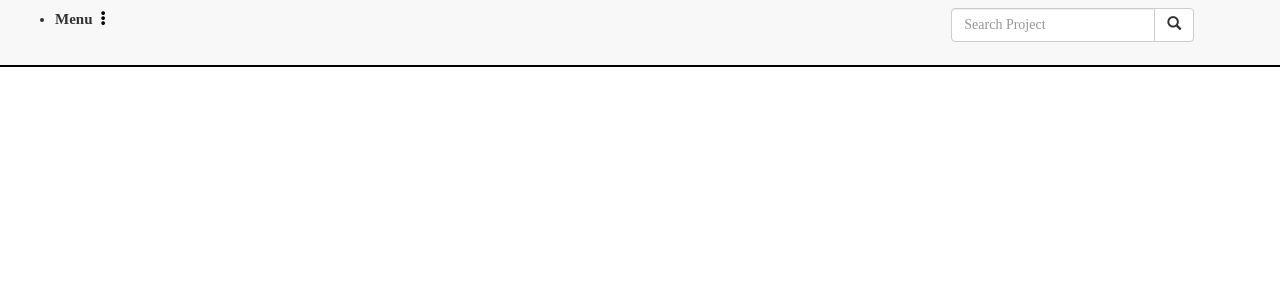
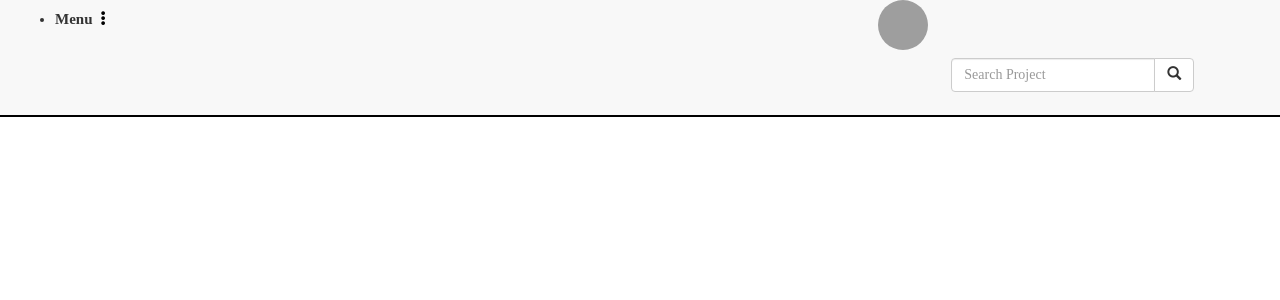
Before and after one commit to juru-juliette/Award, a Django app: page /search/ in a window 1280 px wide. Shown: the top 300 px of the page. Run offline with Django 3.2, Linux system fonts and the light colour scheme; the visitor is signed in with stand-in values (Sample User, id 1); some libraries are stand-ins or nearby versions; grey boxes are pictures that could not be loaded.

Commit message:
adding profile

```diff
--- a/award/templates/AW/navbar.html
+++ b/award/templates/AW/navbar.html
@@ -18,8 +18,14 @@
       </div>
 
       <div class="col-sm-4 col-md-4 navbar-right">
+        {%if user.profile.photo%}
+        <img src="{{user.profile.photo.url}}" alt="profile" height="50px" width="50px"
+          style="border-radius: 50%"> </a>
+        {% else %}
+        <img src="https://avatarfiles.alphacoders.com/115/115265.png" alt="profile" height="50px" width="50px" style="border-radius: 50%">
+        {% endif %}
 
-        <form class="navbar-form" role="search"style="margin-left:15%;" action="{% url 'search_results' %}">
+        <form class="navbar-form" role="search" style="margin-left:15%;" action="{% url 'search_results' %}">
 
           <div class="input-group">
             <input type="text" class="form-control" placeholder="Search Project" name="search">
@@ -34,21 +40,23 @@
 
       </div>
       <div class="d-block">
-          {% if user.is_authenticated %}
-          <div >
+        {% if user.is_authenticated %}
+        <div>
 
           <ul>
             <li class="dropdown"> <strong>Menu</strong>
-              <a href="#" class="dropdown-toggle" data-toggle="dropdown" role="button" aria-expanded="false" class="d-inline"><i class="glyphicon glyphicon-option-vertical" style="color:black;margin-top:10px;margin-right: 5px;"></i>
+              <a href="#" class="dropdown-toggle" data-toggle="dropdown" role="button" aria-expanded="false"
+                class="d-inline"><i class="glyphicon glyphicon-option-vertical"
+                  style="color:black;margin-top:10px;margin-right: 5px;"></i>
 
-                    </a>
+              </a>
               <ul class="dropdown-menu" role="menu">
                 <li>
                   <a href="{%url 'home'%}">Home</a>
                 </li>
-                  <li>
-                      <a href="{%url 'profile' request.user.id %}">view Profile</a>
-                    </li>
+                <li>
+                  <a href="{%url 'profile' request.user.id %}">view Profile</a>
+                </li>
 
                 <li>
                   <a href="{%url 'post'%}">Add post</a>
--- a/award/templates/AW/search.html
+++ b/award/templates/AW/search.html
@@ -1,6 +1,17 @@
 {%extends 'AW/base.html'%}
 {% block content %}
-<div class="container">
+{% load bootstrap3 %}
+{% load static%}
+{% block styles %}
+{% bootstrap_css %}
+<link rel="stylesheet" href="{% static 'css/style.css' %}">
+{% endblock %}
+<style>
+#one{
+  background-color: #E8F6F3;
+}
+</style>
+<div class="container" id="one">
 
   <div class="row">
     {% if project%}
```
